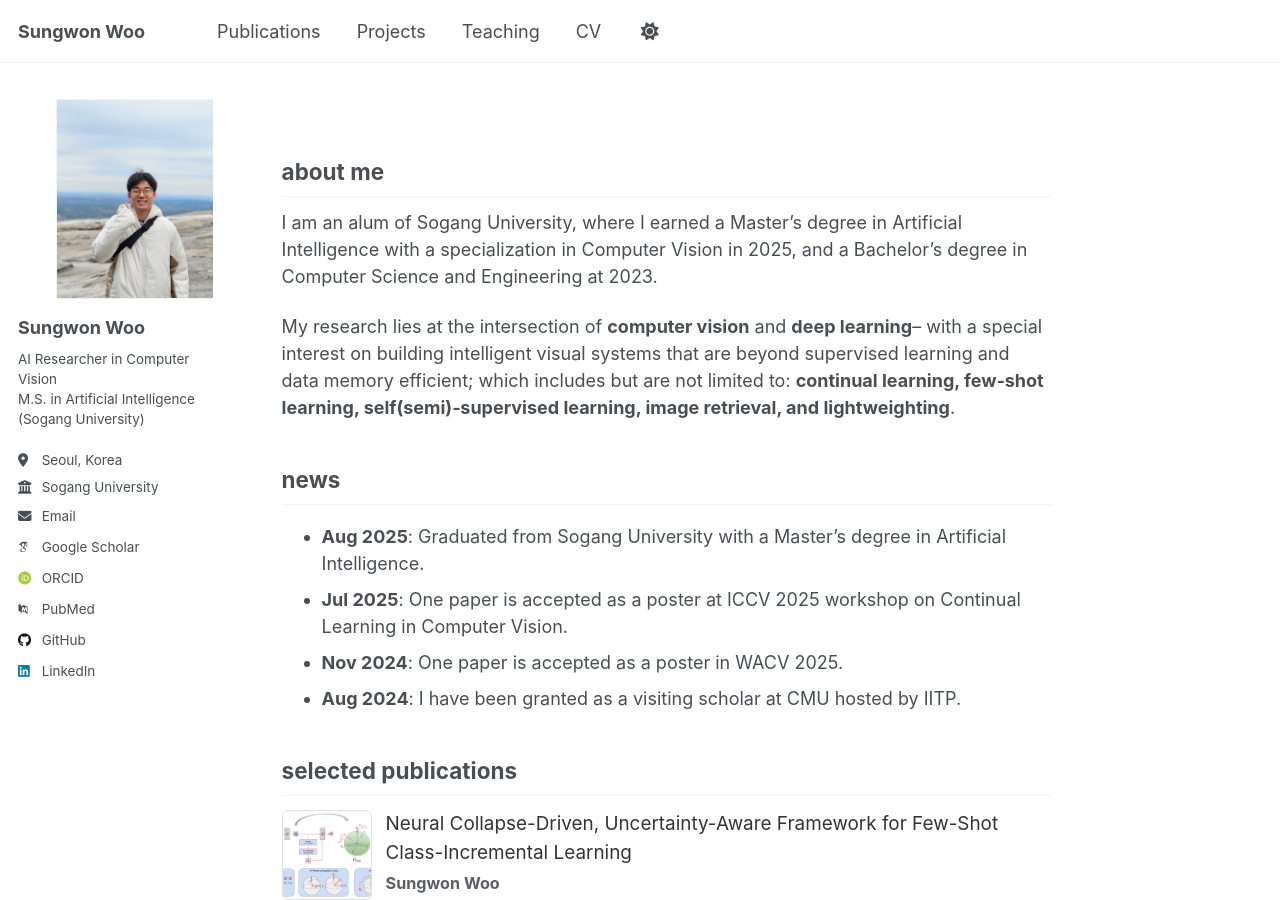
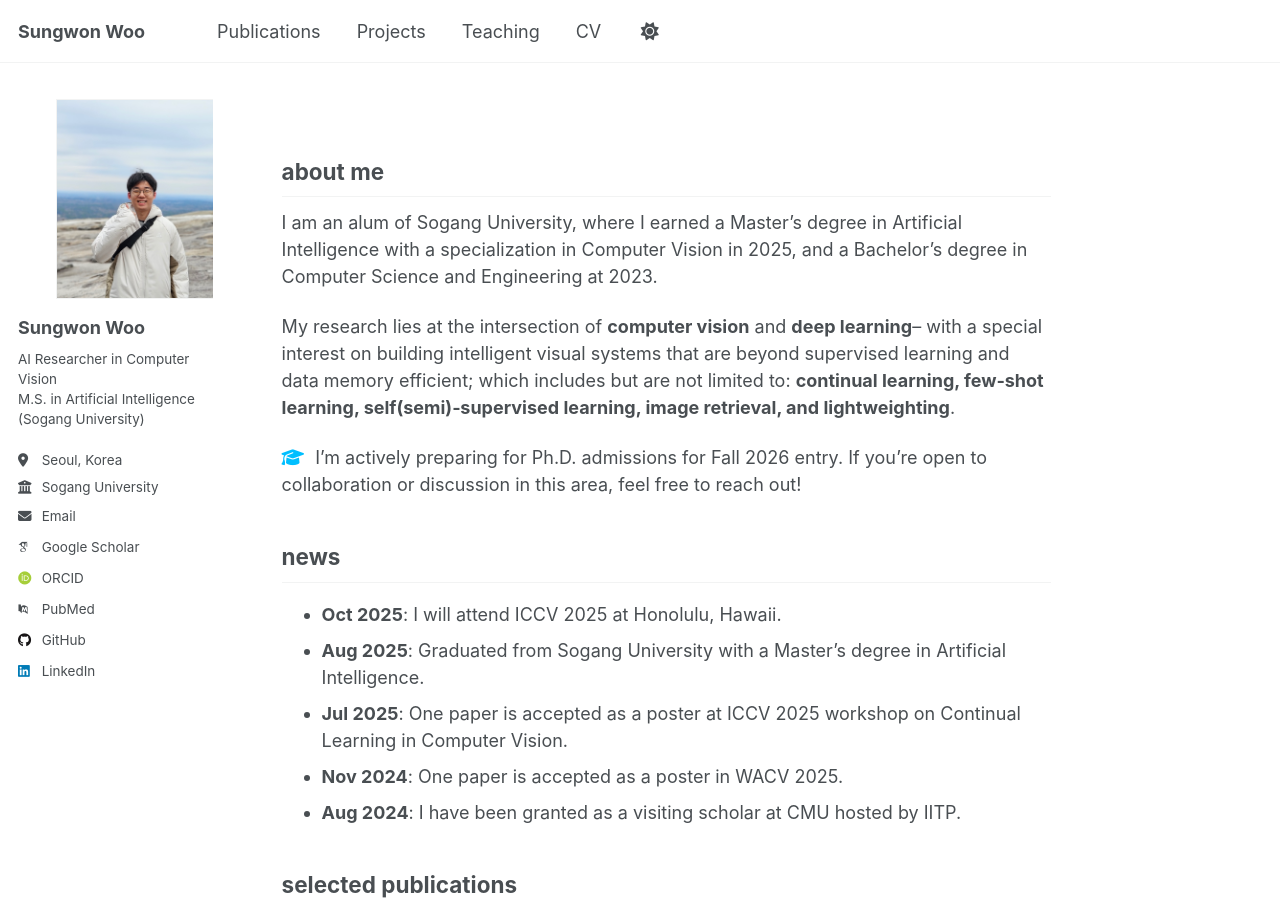
Before and after one commit to sungwon-woo/sungwon-woo.github.io, a Jekyll site: the page built from _pages/about.md, in a window 1280 px wide and 900 px high. Built offline with Jekyll 4.4.1, drawn with Linux system fonts in a browser that asks for light colours; some web fonts are replaced; a script that is not in the unit is left out.

Commit message:
add note

```diff
--- a/_pages/about.md
+++ b/_pages/about.md
@@ -14,7 +14,11 @@ I am an alum of Sogang University, where I earned a Master's degree in Artificia
 My research lies at the intersection of <b>computer vision</b> and <b>deep learning</b>– with a special interest on building intelligent visual systems that are beyond supervised learning and data memory efficient; which includes but are not limited to: <b>continual learning, few‑shot learning, self(semi)‑supervised learning, image retrieval, and lightweighting</b>.
 <!-- My previous research focuses on image retrieval and visual copy detection, as well as in the development of lightweight neural networks. Recently, I am pursuing strong interest in visual continual learning with a data-constrained environment.  -->
 
+<i class="fas fa-graduation-cap" style="color:#00BFFF; margin-right:6px;"></i>
+I’m actively preparing for Ph.D. admissions for Fall 2026 entry. If you’re open to collaboration or discussion in this area, feel free to reach out!
+
 ## news
+- **Oct 2025**: I will attend ICCV 2025 at Honolulu, Hawaii.
 - **Aug 2025**: Graduated from Sogang University with a Master's degree in Artificial Intelligence.
 - **Jul 2025**: One paper is accepted as a poster at ICCV 2025 workshop on Continual Learning in Computer Vision.
 - **Nov 2024**: One paper is accepted as a poster in WACV 2025.
```
